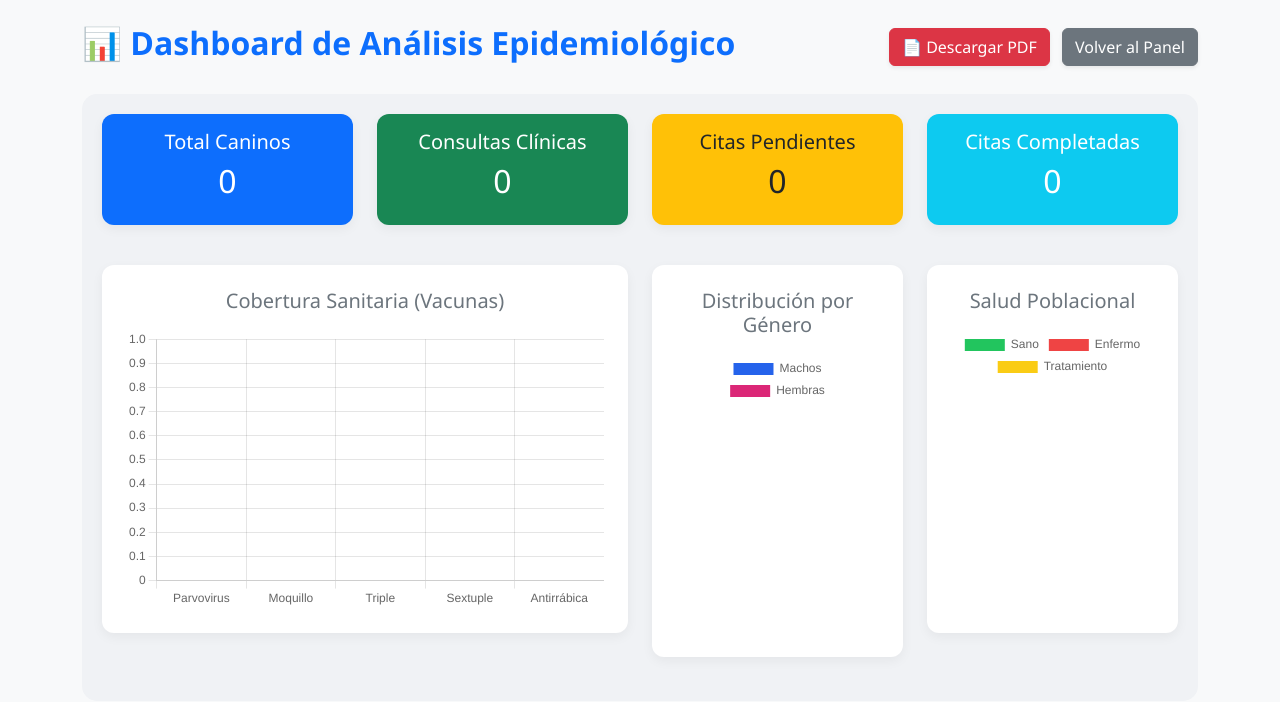
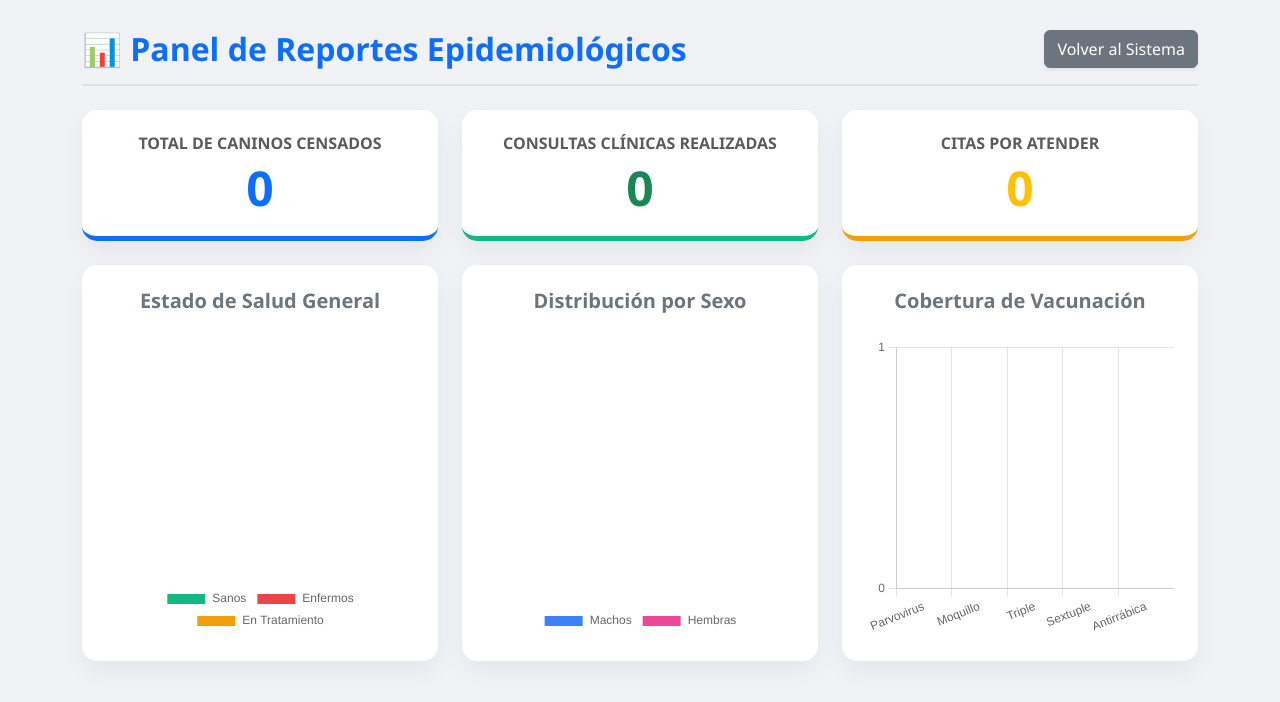
Before and after one commit to thevenezolano100-ui/censo-canino-pro, a Flask app: page /reportes in a window 1280 px wide. Shown: the top 702 px of the page. Run offline with Flask 3, Linux system fonts and the light colour scheme; a user stored in the database is signed in; some libraries are stand-ins or nearby versions.

Commit message:
reportes

```diff
--- a/templates/reportes.html
+++ b/templates/reportes.html
@@ -2,62 +2,91 @@
 <html lang="es">
 <head>
     <meta charset="UTF-8">
-    <title>Dashboard Estadístico</title>
+    <meta name="viewport" content="width=device-width, initial-scale=1.0">
+    <title>Reportes y Estadísticas | Censo Canino Pro</title>
+
+    <!-- Librerías de Bootstrap y Chart.js -->
     <link href="https://cdn.jsdelivr.net/npm/bootstrap@5.3.0/dist/css/bootstrap.min.css" rel="stylesheet">
     <script src="https://cdn.jsdelivr.net/npm/chart.js"></script>
-    <script src="https://cdnjs.cloudflare.com/ajax/libs/html2pdf.js/0.10.1/html2pdf.bundle.min.js"></script>
+
     <style>
-        body { background-color: #f0f2f5; font-family: 'Segoe UI', sans-serif; }
-        /* Forzamos un color de fondo limpio y controlado para la captura del PDF */
-        #contenido-reporte { background-color: #f0f2f5; padding: 20px; border-radius: 15px; }
-        .card-stat { border: none; border-radius: 12px; box-shadow: 0 4px 12px rgba(0,0,0,0.05); }
+        body { background-color: #f0f2f5; font-family: 'Segoe UI', sans-serif; padding-top: 30px;}
+
+        /* Efectos inmersivos para las tarjetas */
+        .card-custom {
+            border: none;
+            border-radius: 15px;
+            box-shadow: 0 10px 25px rgba(0,0,0,0.05);
+            transition: transform 0.3s ease, box-shadow 0.3s ease;
+        }
+        .card-custom:hover {
+            transform: translateY(-5px);
+            box-shadow: 0 15px 35px rgba(0,0,0,0.1);
+        }
+        .stat-number { font-size: 3rem; font-weight: 800; line-height: 1; margin-top: 10px;}
+        .chart-container { position: relative; height: 300px; width: 100%; }
     </style>
 </head>
-<body class="bg-light">
-<div class="container mt-4 mb-5">
+<body>
+<div class="container mb-5">
 
-    <div class="d-flex justify-content-between align-items-center mb-4">
-        <h2 class="text-primary fw-bold">📊 Dashboard de Análisis Epidemiológico</h2>
-        <div>
-            {% if current_user.rol == 'Admin' %}
-            <button onclick="descargarPDF()" class="btn btn-danger shadow-sm me-2">📄 Descargar PDF</button>
-            {% endif %}
-            <a href="/" class="btn btn-secondary shadow-sm">Volver al Panel</a>
+    <!-- Barra superior -->
+    <div class="d-flex justify-content-between align-items-center mb-4 pb-3 border-bottom border-2">
+        <h2 class="text-primary fw-bold m-0">📊 Panel de Reportes Epidemiológicos</h2>
+        <a href="/" class="btn btn-secondary shadow-sm">Volver al Sistema</a>
+    </div>
+
+    <!-- TARJETAS DE INDICADORES CLAVE (KPIs) -->
+    <div class="row mb-4 g-4">
+        <div class="col-md-4">
+            <div class="card card-custom p-4 bg-white text-center" style="border-bottom: 5px solid #0d6efd;">
+                <h6 class="text-muted fw-bold text-uppercase mb-0">Total de Caninos Censados</h6>
+                <div class="stat-number text-primary">{{ total_perros }}</div>
+            </div>
+        </div>
+        <div class="col-md-4">
+            <div class="card card-custom p-4 bg-white text-center" style="border-bottom: 5px solid #10b981;">
+                <h6 class="text-muted fw-bold text-uppercase mb-0">Consultas Clínicas Realizadas</h6>
+                <div class="stat-number text-success">{{ total_consultas }}</div>
+            </div>
+        </div>
+        <div class="col-md-4">
+            <div class="card card-custom p-4 bg-white text-center" style="border-bottom: 5px solid #f59e0b;">
+                <h6 class="text-muted fw-bold text-uppercase mb-0">Citas por Atender</h6>
+                <div class="stat-number text-warning">{{ citas_pendientes }}</div>
+            </div>
         </div>
     </div>
 
-    <div id="contenido-reporte">
+    <!-- ZONA DE GRÁFICOS VISUALES -->
+    <div class="row g-4">
 
-        <div class="row text-center mb-4">
-            <div class="col-md-3 mb-3"><div class="card p-3 bg-primary text-white card-stat"><h5>Total Caninos</h5><h2>{{ total_perros }}</h2></div></div>
-            <div class="col-md-3 mb-3"><div class="card p-3 bg-success text-white card-stat"><h5>Consultas Clínicas</h5><h2>{{ total_consultas }}</h2></div></div>
-            <div class="col-md-3 mb-3"><div class="card p-3 bg-warning text-dark card-stat"><h5>Citas Pendientes</h5><h2>{{ citas_pendientes }}</h2></div></div>
-            <div class="col-md-3 mb-3"><div class="card p-3 bg-info text-white card-stat"><h5>Citas Completadas</h5><h2>{{ citas_completadas }}</h2></div></div>
+        <!-- 1. Gráfico de Salud -->
+        <div class="col-lg-4">
+            <div class="card card-custom p-4 bg-white h-100">
+                <h5 class="text-center mb-4 text-secondary fw-bold">Estado de Salud General</h5>
+                <div class="chart-container">
+                    <canvas id="graficoSalud"></canvas>
+                </div>
+            </div>
         </div>
 
-        <div class="row">
-            <div class="col-md-6 mb-4">
-                <div class="card p-4 card-stat bg-white">
-                    <h5 class="text-center text-secondary mb-3">Cobertura Sanitaria (Vacunas)</h5>
-                    <div style="height: 280px; position: relative;">
-                        <canvas id="chartVacunas"></canvas>
-                    </div>
+        <!-- 2. Gráfico de Sexo -->
+        <div class="col-lg-4">
+            <div class="card card-custom p-4 bg-white h-100">
+                <h5 class="text-center mb-4 text-secondary fw-bold">Distribución por Sexo</h5>
+                <div class="chart-container">
+                    <canvas id="graficoSexo"></canvas>
                 </div>
             </div>
-            <div class="col-md-3 mb-4">
-                <div class="card p-4 card-stat bg-white">
-                    <h5 class="text-center text-secondary mb-3">Distribución por Género</h5>
-                    <div style="height: 280px; position: relative;">
-                        <canvas id="chartSexo"></canvas>
-                    </div>
-                </div>
-            </div>
-            <div class="col-md-3 mb-4">
-                <div class="card p-4 card-stat bg-white">
-                    <h5 class="text-center text-secondary mb-3">Salud Poblacional</h5>
-                    <div style="height: 280px; position: relative;">
-                        <canvas id="chartSalud"></canvas>
-                    </div>
+        </div>
+
+        <!-- 3. Gráfico de Vacunas -->
+        <div class="col-lg-4">
+            <div class="card card-custom p-4 bg-white h-100">
+                <h5 class="text-center mb-4 text-secondary fw-bold">Cobertura de Vacunación</h5>
+                <div class="chart-container">
+                    <canvas id="graficoVacunas"></canvas>
                 </div>
             </div>
         </div>
@@ -65,52 +94,81 @@
     </div>
 </div>
 
+<!-- LÓGICA JAVASCRIPT PARA DIBUJAR LOS GRÁFICOS -->
 <script>
-    // Inicialización de Gráficos con dimensiones fijas controladas
-    new Chart(document.getElementById('chartVacunas'), {
+    // 1. Recibimos los datos matemáticos desde Python (app.py)
+    const datosSalud = [{{ sano_count }}, {{ enfermo_count }}, {{ tratamiento_count }}];
+    const datosSexo = [{{ macho_count }}, {{ hembra_count }}];
+
+    // Usamos 'tojson' para convertir listas de Python a formato compatible con JavaScript
+    const etiquetasVacunas = {{ vacunas_labels | tojson | safe }};
+    const conteoVacunas = {{ vacunas_counts | tojson | safe }};
+
+    // 2. Configuración del Gráfico de Salud (Doughnut / Dona)
+    new Chart(document.getElementById('graficoSalud'), {
+        type: 'doughnut',
+        data: {
+            labels: ['Sanos', 'Enfermos', 'En Tratamiento'],
+            datasets: [{
+                data: datosSalud,
+                backgroundColor: ['#10b981', '#ef4444', '#f59e0b'],
+                borderWidth: 2,
+                borderColor: '#ffffff',
+                hoverOffset: 10
+            }]
+        },
+        options: {
+            responsive: true,
+            maintainAspectRatio: false,
+            plugins: { legend: { position: 'bottom' } }
+        }
+    });
+
+    // 3. Configuración del Gráfico de Sexo (Pie / Pastel)
+    new Chart(document.getElementById('graficoSexo'), {
+        type: 'pie',
+        data: {
+            labels: ['Machos', 'Hembras'],
+            datasets: [{
+                data: datosSexo,
+                backgroundColor: ['#3b82f6', '#ec4899'],
+                borderWidth: 2,
+                borderColor: '#ffffff',
+                hoverOffset: 10
+            }]
+        },
+        options: {
+            responsive: true,
+            maintainAspectRatio: false,
+            plugins: { legend: { position: 'bottom' } }
+        }
+    });
+
+    // 4. Configuración del Gráfico de Vacunas (Bar / Barras)
+    new Chart(document.getElementById('graficoVacunas'), {
         type: 'bar',
         data: {
-            labels: {{ vacunas_labels|tojson|safe }},
-            datasets: [{ data: {{ vacunas_counts|tojson|safe }}, backgroundColor: ['#3b82f6', '#10b981', '#f59e0b', '#8b5cf6', '#ef4444'], borderRadius: 5 }]
+            labels: etiquetasVacunas,
+            datasets: [{
+                label: 'Caninos Inmunizados',
+                data: conteoVacunas,
+                backgroundColor: '#8b5cf6',
+                borderRadius: 5,
+                borderWidth: 0
+            }]
         },
-        options: { plugins: { legend: { display: false } }, maintainAspectRatio: false }
+        options: {
+            responsive: true,
+            maintainAspectRatio: false,
+            plugins: { legend: { display: false } },
+            scales: {
+                y: {
+                    beginAtZero: true,
+                    ticks: { stepSize: 1 } // Muestra solo números enteros
+                }
+            }
+        }
     });
-
-    new Chart(document.getElementById('chartSexo'), {
-        type: 'doughnut',
-        data: { labels: ['Machos', 'Hembras'], datasets: [{ data: [{{ macho_count }}, {{ hembra_count }}], backgroundColor: ['#2563eb', '#db2777'], borderWidth: 0 }] },
-        options: { maintainAspectRatio: false }
-    });
-
-    new Chart(document.getElementById('chartSalud'), {
-        type: 'pie',
-        data: { labels: ['Sano', 'Enfermo', 'Tratamiento'], datasets: [{ data: [{{ sano_count }}, {{ enfermo_count }}, {{ tratamiento_count }}], backgroundColor: ['#22c55e', '#ef4444', '#facc15'], borderWidth: 0 }] },
-        options: { maintainAspectRatio: false }
-    });
-
-    // Función de impresión corregida y ajustada a la escala del contenedor
-    function descargarPDF() {
-        var elemento = document.getElementById('contenido-reporte');
-
-        var opciones = {
-            margin:       [0.4, 0.4, 0.4, 0.4], // Márgenes proporcionales en pulgadas
-            filename:     'Reporte_Epidemiologico_Censo.pdf',
-            image:        { type: 'jpeg', quality: 1.0 },
-            html2canvas:  {
-                scale: 2,
-                useCORS: true,
-                logging: false,
-                width: elemento.offsetWidth // Captura basándose en el ancho exacto visible
-            },
-            jsPDF:        {
-                unit: 'in',
-                format: 'a4',
-                orientation: 'landscape' // Formato horizontal ideal para cuadros comparativos
-            }
-        };
-
-        html2pdf().set(opciones).from(elemento).save();
-    }
 </script>
 </body>
 </html>
```
